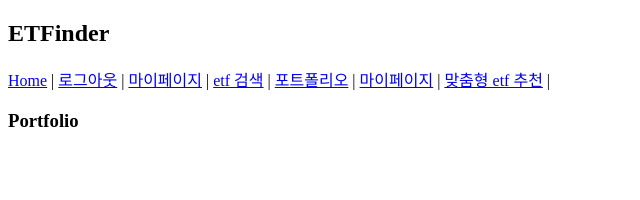
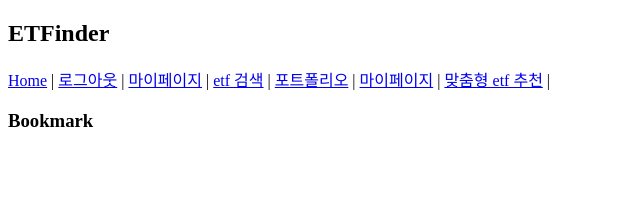
Before and after one commit to minjeongkimm/etfinder, a Vue app in the folder ETFinder/frontend/: page /bookmarks in a window 1280 px wide. Shown: the top 200 px of the page, without its empty margins (0-640 px from the left). Built offline with nearby package versions, Linux system fonts and the light colour scheme; sample sign-in values are in the browser's storage.

Commit message:
feat: 특정 메뉴는 로그인되어 있어야 접근할 수 있도록 설정+찜목록 메뉴 추가

```diff
--- a/ETFinder/frontend/src/router/index.js
+++ b/ETFinder/frontend/src/router/index.js
@@ -1,4 +1,5 @@
 import { createRouter, createWebHistory } from 'vue-router'
+import { useAuthStore } from '@/stores/auth'
 import HomeView from '../views/HomeView.vue'
 import LoginView from '@/views/LoginView.vue'
 import KakaoCallback from '@/views/KakaoCallback.vue'
@@ -6,6 +7,7 @@ import EtfSearchView from '@/views/EtfSearchView.vue'
 import MyPageView from '@/views/MyPageView.vue'
 import PortfolioView from '@/views/PortfolioView.vue'
 import RecommendResultView from '@/views/RecommendResultView.vue'
+import BookmarkView from '@/views/BookmarkView.vue'
 
 const router = createRouter({
   history: createWebHistory(import.meta.env.BASE_URL),
@@ -34,18 +36,41 @@ const router = createRouter({
       path: '/users/me',
       name: 'myPage',
       component: MyPageView,
+      meta: { requiresAuth: true }
     },
     {
       path: '/bookmarks',
+      name: 'bookmark',
+      component: BookmarkView,
+      meta: { requiresAuth: true }
+    },
+    {
+      path: '/portfolios',
       name: 'portfolio',
       component: PortfolioView,
+      meta: { requiresAuth: true }
     },
     {
       path: '/etfs/recommend',
       name: 'recommend',
       component: RecommendResultView,
+      meta: { requiresAuth: true }
     },
   ],
 })
 
+router.beforeEach((to, from, next) => {
+  const authStore = useAuthStore()
+
+  // 1. 가려는 곳이 'requiresAuth' 딱지가 붙어있는지 확인
+  if (to.meta.requiresAuth && !authStore.isAuthenticated) {
+    // 2. 로그인 안 했으면 팝업 띄우고 로그인 페이지로 보내기
+    alert('로그인이 필요한 서비스입니다.')
+    next({ name: 'login' })
+  } else {
+    // 3. 문제없으면 통과
+    next()
+  }
+})
+
 export default router
--- /dev/null
+++ b/ETFinder/frontend/src/views/BookmarkView.vue
@@ -0,0 +1,13 @@
+<template>
+  <div>
+    <h3>Bookmark</h3>
+  </div>
+</template>
+
+<script setup>
+
+</script>
+
+<style scoped>
+
+</style>
```
